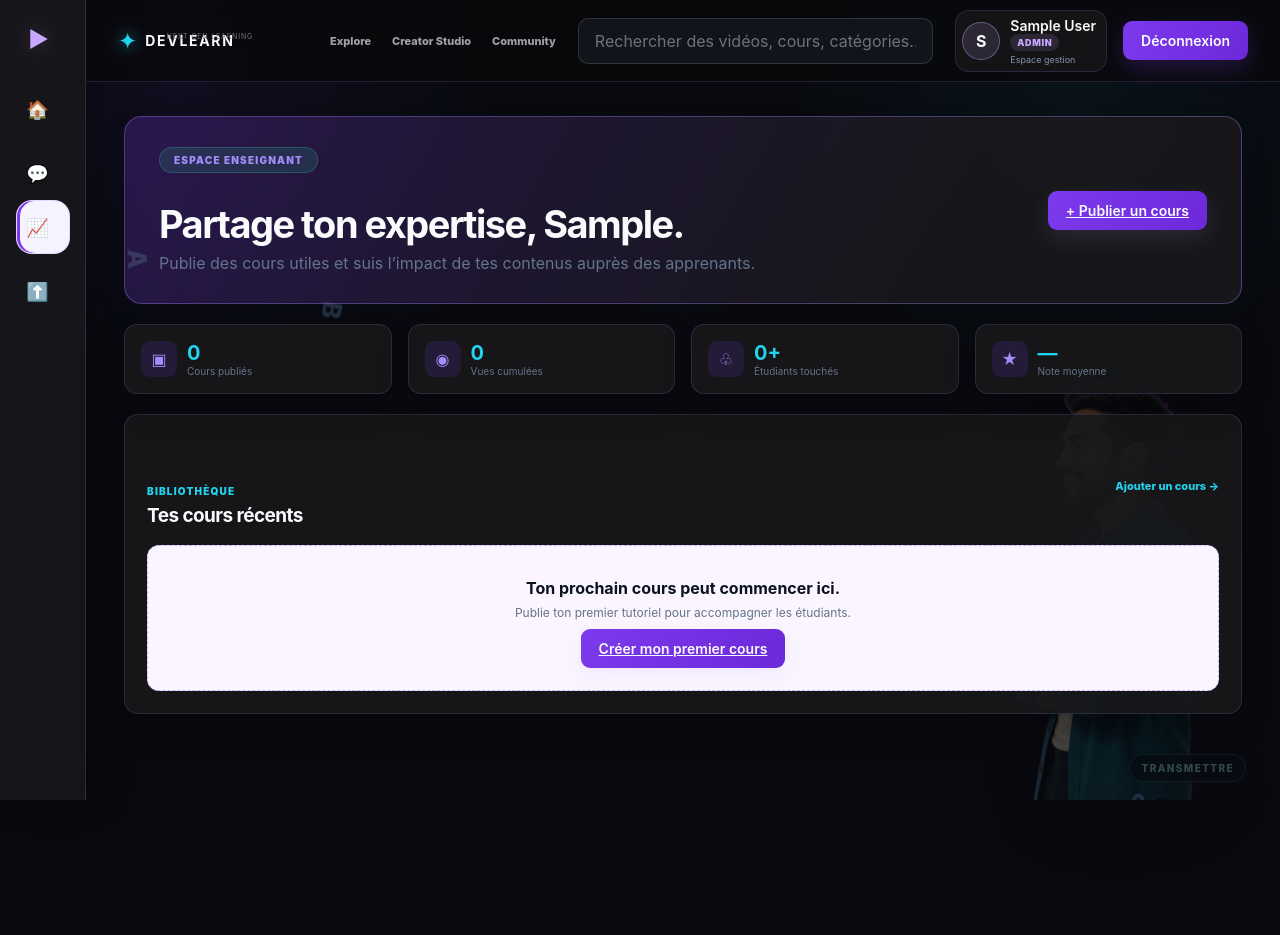
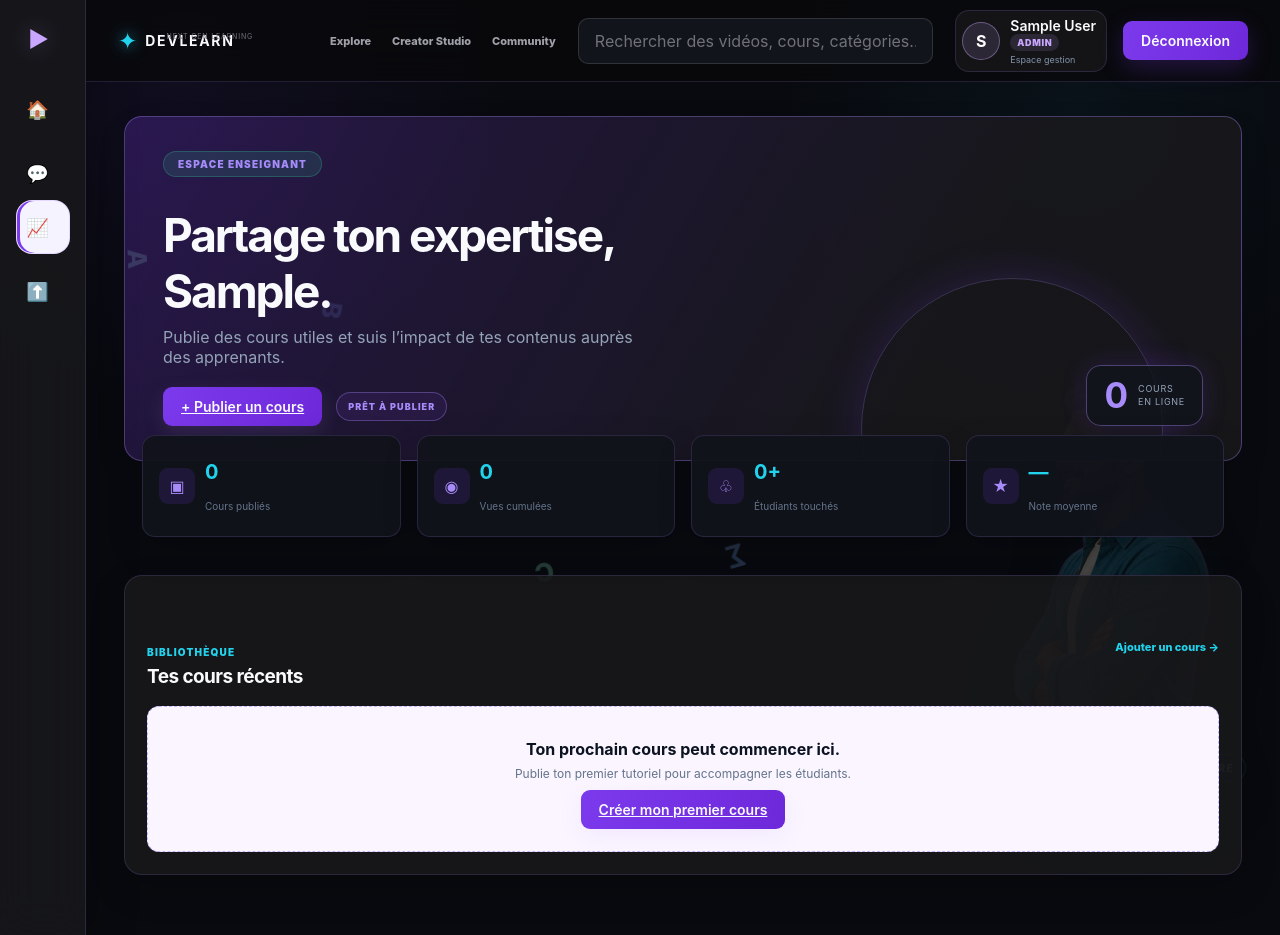
Before and after one commit to geromguershom-dot/video-tutorials-platform-frontend, a React app: page /teacher-dashboard in a window 1280 px wide. Before the commit the page ends 800 px from the top, so only its background shows below. Built offline with nearby package versions, Linux system fonts and the light colour scheme; no server answers; sample sign-in values are in the browser's storage; the HTML template or start-up script is replaced by a standard one.

Commit message:
feat: upgrade creator studio dashboard

```diff
--- a/src/index.css
+++ b/src/index.css
@@ -1934,3 +1934,22 @@ body { background-image: radial-gradient(circle at 14% 8%, rgba(124,58,237,.07),
 .dashboard-progress-item { position: relative; padding: 13px 15px; border: 1px solid rgba(167,139,250,.14); border-radius: 12px; background: rgba(17,20,27,.68); }
 .dashboard-progress-item::before { position: absolute; top: 18px; left: -23px; width: 9px; height: 9px; content: ''; border: 2px solid var(--ng-cyan); border-radius: 50%; background: var(--ng-black); box-shadow: 0 0 12px rgba(34,211,238,.65); }
 @media (max-width: 700px) { .dashboard-hero { align-items: flex-start; flex-direction: column; gap: 24px; padding: 26px 22px; } .dashboard-hero-actions { align-items: flex-start; flex-direction: column; } .dashboard-stat-grid-featured { margin-top: 16px; padding: 0; } .dashboard-ring { width: 108px; height: 108px; } }
+
+/* NEXT GENERATION — CREATOR STUDIO */
+.teacher-dashboard-page { max-width: 1180px; margin: 0 auto; }
+.teacher-dashboard-hero { position: relative; overflow: hidden; min-height: 230px; align-items: flex-end; padding: 34px 38px; }
+.teacher-dashboard-hero::after { position: absolute; right: 7%; bottom: -120px; width: 300px; height: 300px; content: ''; border: 1px solid rgba(167,139,250,.24); border-radius: 50%; box-shadow: 0 0 44px rgba(124,58,237,.2); pointer-events: none; }
+.teacher-dashboard-hero > div:first-child { position: relative; z-index: 2; }
+.teacher-dashboard-hero h1 { max-width: 620px; margin: 12px 0 8px; font-size: clamp(28px, 4vw, 46px); letter-spacing: -.045em; }
+.teacher-dashboard-hero p { max-width: 470px; color: var(--ng-muted); }
+.teacher-hero-actions { display: flex; align-items: center; gap: 14px; margin-top: 20px; }
+.teacher-focus-chip { padding: 8px 11px; border: 1px solid rgba(167,139,250,.34); border-radius: 999px; color: var(--ng-purple-light); background: rgba(124,58,237,.1); font-size: 9px; font-weight: 900; letter-spacing: .12em; }
+.teacher-hero-mark { position: relative; z-index: 2; display: flex; align-items: center; gap: 10px; padding: 14px 17px; border: 1px solid rgba(167,139,250,.4); border-radius: 15px; background: rgba(17,20,27,.8); box-shadow: 0 0 24px rgba(124,58,237,.18); }
+.teacher-hero-mark strong { color: var(--ng-purple-light); font-size: 35px; line-height: .9; }
+.teacher-hero-mark span { color: var(--ng-muted); font-size: 9px; line-height: 1.45; text-transform: uppercase; letter-spacing: .08em; }
+.teacher-stat-grid-featured { position: relative; z-index: 3; margin: -26px 18px 0; }
+.teacher-stat-grid-featured .teacher-stat { min-height: 102px; background: rgba(17,20,27,.95); }
+.teacher-dashboard-panel { margin-top: 38px; border-radius: 18px; }
+.teacher-course-row { border-color: rgba(167,139,250,.13); background: rgba(17,20,27,.62); transition: transform .25s ease, border-color .25s ease, background .25s ease; }
+.teacher-course-row:hover { border-color: rgba(167,139,250,.68); background: rgba(124,58,237,.11); transform: translateX(5px); }
+@media (max-width: 700px) { .teacher-dashboard-hero { align-items: flex-start; flex-direction: column; gap: 24px; padding: 26px 22px; } .teacher-hero-actions { align-items: flex-start; flex-direction: column; } .teacher-hero-mark { align-self: flex-start; } .teacher-stat-grid-featured { margin: 16px 0 0; } }
--- a/src/pages/TeacherDashboard.jsx
+++ b/src/pages/TeacherDashboard.jsx
@@ -21,8 +21,8 @@ export default function TeacherDashboard() {
   const reach = Math.max(0, Math.round(totalViews * 1.8));
 
   return <div className="teacher-dashboard-page">
-    <section className="teacher-dashboard-hero"><div><span className="hero-badge teacher-badge">ESPACE ENSEIGNANT</span><h1>Partage ton expertise, {user.name?.split(' ')[0]}.</h1><p>Publie des cours utiles et suis l’impact de tes contenus auprès des apprenants.</p></div><Link to="/upload" className="btn">+ Publier un cours</Link></section>
-    <section className="teacher-stat-grid"><div className="teacher-stat"><span>▣</span><strong>{myVideos.length}</strong><small>Cours publiés</small></div><div className="teacher-stat"><span>◉</span><strong>{totalViews}</strong><small>Vues cumulées</small></div><div className="teacher-stat"><span>♧</span><strong>{reach}+</strong><small>Étudiants touchés</small></div><div className="teacher-stat"><span>★</span><strong>{averageRating}</strong><small>Note moyenne</small></div></section>
+    <section className="teacher-dashboard-hero"><div><span className="hero-badge teacher-badge">ESPACE ENSEIGNANT</span><h1>Partage ton expertise, {user.name?.split(' ')[0]}.</h1><p>Publie des cours utiles et suis l’impact de tes contenus auprès des apprenants.</p><div className="teacher-hero-actions"><Link to="/upload" className="btn">+ Publier un cours</Link><span className="teacher-focus-chip">{myVideos.length ? 'STUDIO ACTIF' : 'PRÊT À PUBLIER'}</span></div></div><div className="teacher-hero-mark"><strong>{myVideos.length}</strong><span>cours<br />en ligne</span></div></section>
+    <section className="teacher-stat-grid teacher-stat-grid-featured"><div className="teacher-stat"><span>▣</span><strong>{myVideos.length}</strong><small>Cours publiés</small></div><div className="teacher-stat"><span>◉</span><strong>{totalViews}</strong><small>Vues cumulées</small></div><div className="teacher-stat"><span>♧</span><strong>{reach}+</strong><small>Étudiants touchés</small></div><div className="teacher-stat"><span>★</span><strong>{averageRating}</strong><small>Note moyenne</small></div></section>
     <section className="teacher-dashboard-panel"><div className="section-header"><div><span className="eyebrow">BIBLIOTHÈQUE</span><h2>Tes cours récents</h2></div><Link to="/upload" className="text-link">Ajouter un cours →</Link></div>{loading ? <p className="muted-text">Chargement de tes cours...</p> : myVideos.length === 0 ? <div className="teacher-empty-state"><strong>Ton prochain cours peut commencer ici.</strong><p>Publie ton premier tutoriel pour accompagner les étudiants.</p><Link className="btn" to="/upload">Créer mon premier cours</Link></div> : <div className="teacher-course-list">{myVideos.slice(0, 6).map((video) => <Link className="teacher-course-row" to={`/video/${video._id}`} key={video._id}><img src={video.thumbnailUrl} alt="" /><div><strong>{video.title}</strong><small>{video.category?.name || 'Formation'} · {video.views || 0} vues</small></div><span>Voir →</span></Link>)}</div>}</section>
   </div>;
 }
```
